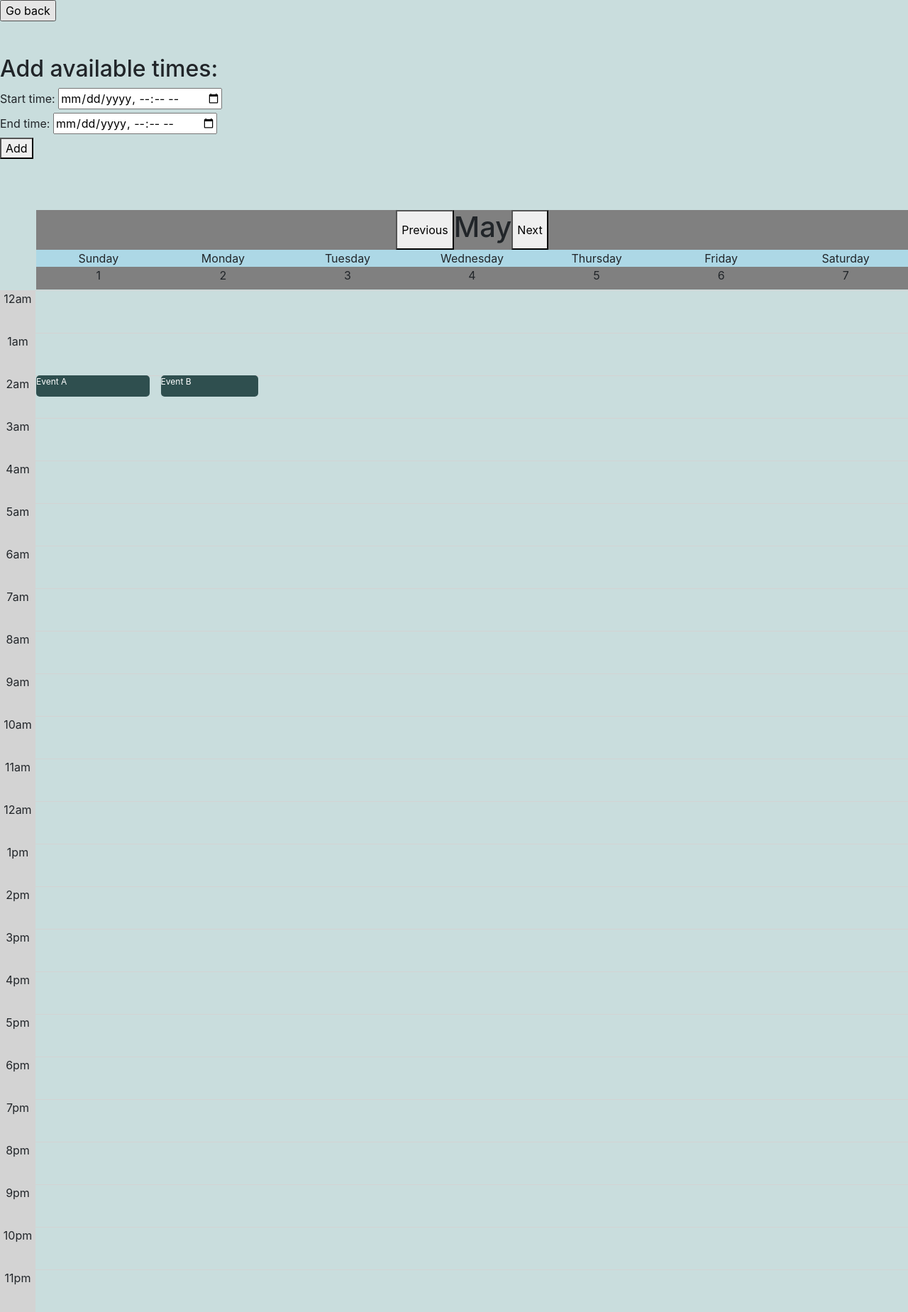
After one commit to OUMontiel/Proiectus, a FastAPI app: template src/templates/calendar.html in a window 1280 px wide. The commit adds this page. Shown: the whole page at 71% size. Run offline with FastAPI, Linux system fonts and the light colour scheme; the template is opened without the code that fills it, so the values that code supplies are empty; parts of the project's set-up code (start-up, migrations or seed data) failed here and were passed over; some libraries are stand-ins or nearby versions.

Commit message:
Add calendar to students

```diff
--- a/src/main.py
+++ b/src/main.py
@@ -13,6 +13,7 @@ from mongoengine import connect, get_db
 from routes.user import user
 from routes.project import project
 from routes.notification import notification
+from routes.calendar import calendar
 from schemas.user import userEntity
 from models.user import UserModel
 from utils.factories import PlaceHolderUser, StudentCreator, ProfessorCreator, LoggedInState, LoggedOutState
@@ -70,7 +71,7 @@ async def auth_middleware(request: Request, call_next):
 app.include_router(user)
 app.include_router(project)
 app.include_router(notification)
-
+app.include_router(calendar)
 
 @app.get("/", response_class=HTMLResponse)
 async def index(request: Request):
--- a/src/schemas/user.py
+++ b/src/schemas/user.py
@@ -5,7 +5,8 @@ def userEntity(item) -> dict:
         "last_name":  item.last_name,
         "email":  item.email,
         "password":  item.password,
-        "user_type": item.user_type
+        "user_type": item.user_type,
+        "available_times": item.available_times
     }
 
 def usersEntity(entity) -> list:
--- a/src/static/styles.css
+++ b/src/static/styles.css
@@ -0,0 +1,100 @@
+.calendar-container li {
+    list-style: none;
+}
+
+.calendar-container ul {
+    margin: 0;
+    padding: 0;
+}
+
+.calendar-container {
+    display: grid;
+    grid-template-columns: 50px auto;
+    grid-template-rows: auto;
+    gap: 1px 1px;
+    grid-template-areas:
+        ". header"
+        "timeslots-container main";
+}
+
+.month {
+    display: flex;
+    justify-content: center;
+    position: relative;
+}
+
+.weekdays,
+.daynumbers {
+    display: grid;
+    grid-template-columns: repeat(7, 1fr);
+}
+
+.daynumbers {
+    min-height: 2em;
+}
+
+.weekdays {
+    background: lightblue;
+}
+
+.header {
+    background: gray;
+    grid-area: header;
+    text-align: center;
+}
+
+.timeslots-container {
+    background: lightgray;
+    grid-area: timeslots-container;
+    justify-content: left;
+}
+
+.timeslots {
+    display: flex;
+    flex-direction: column;
+    align-items: center;
+}
+
+.timeslots li {
+    min-height: 60px;
+}
+
+.timeslots li:after {
+    content: "";
+    position: absolute;
+    left: 10px;
+    width: 100%;
+    height: 1px;
+    background: lightgray;
+    z-index: 1;
+}
+
+.event-container {
+    display: grid;
+    grid-template-columns: repeat(7, 1fr);
+    grid-template-rows: repeat(48, 1fr);
+    grid-area: main;
+    position: relative;
+}
+
+.slot {
+    position: absolute;
+    width: 13%;
+    background: darkslategray;
+    border-radius: 5px;
+    z-index: 5;
+    color: white;
+    font-size: 12px;
+}
+
+.slot-1 {
+    height: 30px;
+    grid-column: 1;
+    grid-row: 5;
+}
+
+.slot-2 {
+    height: 30px;
+    grid-column: 2;
+    grid-row: 5;
+}
--- /dev/null
+++ b/src/templates/calendar.html
@@ -0,0 +1,123 @@
+{% extends "base.html" %} {% block content %}
+<div>
+    <form action="/dashboard">
+        <input type="submit" value="Go back" />
+    </form>
+</div><br /><br />
+<div>
+    <form id="addAvailableTime" method="post">
+        <h2>Add available times:</h2>
+
+        <label for="start_time">Start time:</label>
+        <input type="datetime-local" id="start_time" name="start_time" step="1800"><br />
+
+        <label for="end_time">End time:</label>
+        <input type="datetime-local" id="end_time" name="end_time" step="1800"><br />
+
+        <button type="submit">Add</button><br /><br /><br /><br />
+    </form>
+</div>
+<div class="calendar-container">
+    <div class="header">
+        <div class="month">
+            <button>Previous</button>
+            <h1>May</h1>
+            <button>Next</button>
+        </div>
+
+        <ul class="weekdays">
+            <li>Sunday</li>
+            <li>Monday</li>
+            <li>Tuesday</li>
+            <li>Wednesday</li>
+            <li>Thursday</li>
+            <li>Friday</li>
+            <li>Saturday</li>
+        </ul>
+
+        <ul class="daynumbers">
+            <li>1</li>
+            <li>2</li>
+            <li>3</li>
+            <li>4</li>
+            <li>5</li>
+            <li>6</li>
+            <li>7</li>
+        </ul>
+    </div>
+
+    <div class="timeslots-container">
+        <ul class="timeslots">
+            <li>12am</li>
+            <li>1am</li>
+            <li>2am</li>
+            <li>3am</li>
+            <li>4am</li>
+            <li>5am</li>
+            <li>6am</li>
+            <li>7am</li>
+            <li>8am</li>
+            <li>9am</li>
+            <li>10am</li>
+            <li>11am</li>
+            <li>12am</li>
+            <li>1pm</li>
+            <li>2pm</li>
+            <li>3pm</li>
+            <li>4pm</li>
+            <li>5pm</li>
+            <li>6pm</li>
+            <li>7pm</li>
+            <li>8pm</li>
+            <li>9pm</li>
+            <li>10pm</li>
+            <li>11pm</li>
+        </ul>
+    </div>
+
+    <div class="event-container">
+        <div class="slot slot-1">
+            <div class="event-status"></div>
+            <span>Event A</span>
+        </div>
+        <div class="slot slot-2">
+            <div class="event-status"></div>
+            <span>Event B</span>
+        </div>
+    </div>
+</div>
+{% endblock content %}
+{% block scripts %}
+<script>
+    let admin = document.querySelector('[name="admin"]');
+    let inputs_check = [...document.querySelectorAll('.pl')];
+    let member_ids = inputs_check.map(input => input.value);
+
+    let addAvailableTime = document.getElementById('addAvailableTime');
+    addAvailableTime.addEventListener('submit', (e) => {
+        e.preventDefault();
+
+        inputs = e.target;
+
+        formFields = {
+            start_time: inputs.start_time.value,
+            end_time: inputs.end_time.value,
+        };
+
+        fetch('/calendar', {
+            method: 'POST',
+            body: JSON.stringify(formFields),
+            headers: {
+                'Content-Type': 'application/json',
+            },
+        })
+            .then((res) => res.json())
+            .then((data) => {
+                location.assign('/calendar');
+            })
+            .catch((error) => {
+                console.error(error);
+            });
+    });
+</script>
+{% endblock %}
```
Also changed, not shown: src/models/calendar.py (added, +31 -0 lines), src/routes/calendar.py (added, +39 -0 lines), src/schemas/calendar.py (added, +13 -0 lines), src/templates/dashboard.html (+15 -0 lines).
